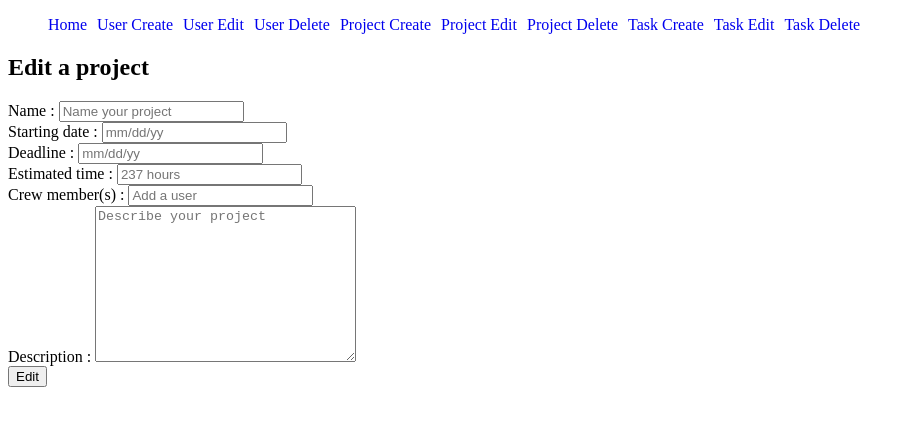
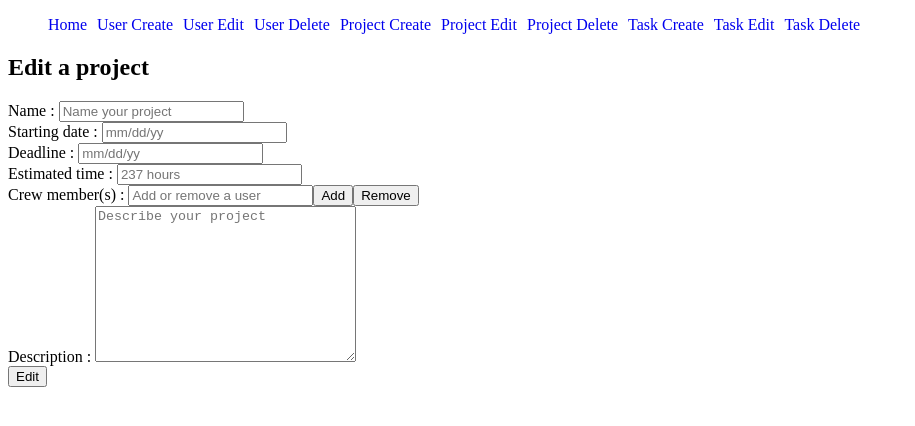
Before and after one commit to ZenViKing/projectManagementApp, an Angular app: page /project/edit in a window 1280 px wide. Shown: the top 426 px of the page, without its empty margins (0-915 px from the left). Built offline with nearby package versions, Linux system fonts and the light colour scheme.

Commit message:
ajout bouton 'add' dans create-project; ajout boutons 'add' et 'remove' dans edit-project

```diff
--- a/src/app/pages/projects/create-project/create-project.component.html
+++ b/src/app/pages/projects/create-project/create-project.component.html
@@ -27,6 +27,7 @@
     <div>
       <label for="crewMembers">Crew member(s) : </label>
       <input type="text" name="crew-members" id="crewMembers" placeholder="Add a user">
+      <button type="submit">Add a user</button>
     </div>
 
     <div>
--- a/src/app/pages/projects/edit-project/edit-project.component.html
+++ b/src/app/pages/projects/edit-project/edit-project.component.html
@@ -26,7 +26,9 @@
 
     <div>
       <label for="crewMembers">Crew member(s) : </label>
-      <input type="text" name="crew-members" id="crewMembers" placeholder="Add a user">
+      <input type="text" name="crew-members" id="crewMembers" placeholder="Add or remove a user">
+      <button type="submit">Add</button>
+      <button type="submit">Remove</button>
     </div>
 
     <div>
```
